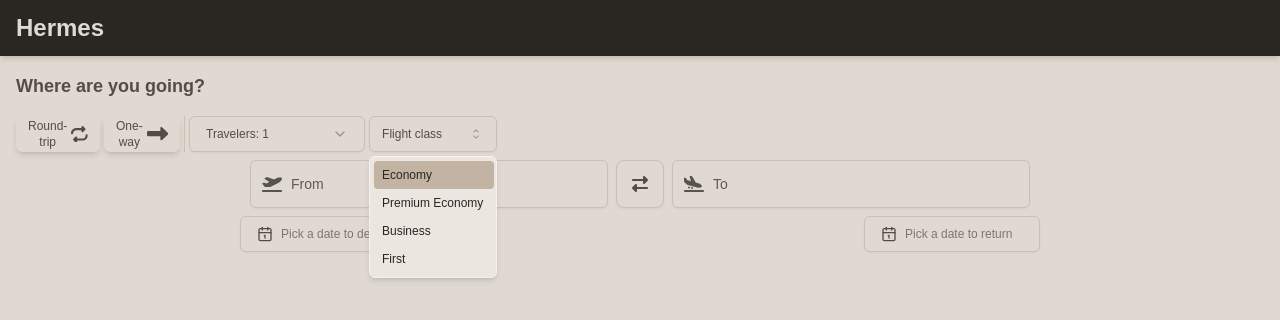
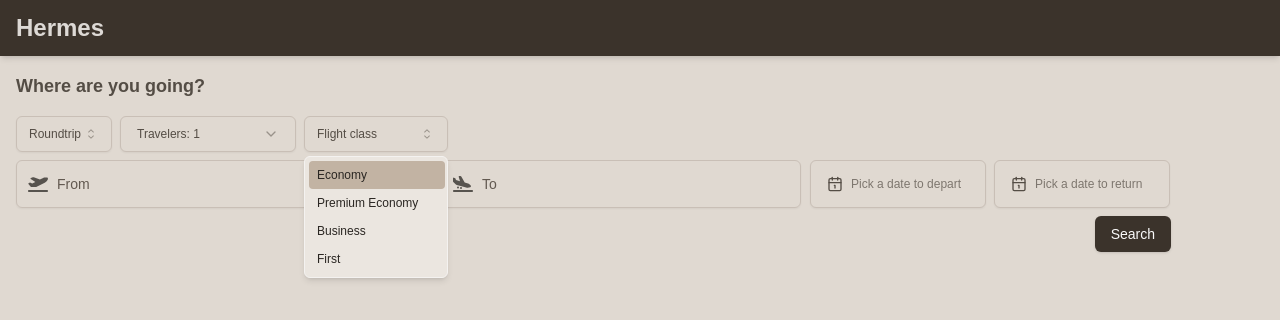
Before and after one commit to zaqreynolds/hermes, a Next.js app: page / in a window 1280 px wide. Both pictures are taken after a click on the button "Flight class". Shown: the top 320 px of the page. Built offline with nearby package versions, Linux system fonts and the light colour scheme.

Commit message:
style(css): Update primary color shade and layout styles
- Adjusted the primary color shade in the CSS file for better contrast.
- Refactored layout components to improve alignment and spacing.

```diff
--- a/app/globals.css
+++ b/app/globals.css
@@ -20,7 +20,7 @@
     --card-foreground: 30 10% 15%;
     --popover: 30 20% 90%;
     --popover-foreground: 30 10% 15%;
-    --primary: 30 30% 35%; /* Deep brown for primary accents */
+    --primary: 30 15% 20%; /* Deep brown for primary accents */
     --primary-foreground: 0 0% 98%;
     --secondary: 30 10% 85%; /* Soft beige for secondary accents */
     --secondary-foreground: 30 10% 15%;
--- a/app/layout.tsx
+++ b/app/layout.tsx
@@ -35,7 +35,7 @@
         className={`${geistSans.variable} ${geistMono.variable} antialiased`}
       >
         <main className="flex flex-col items-center sm:items-start h-screen overflow-hidden bg-opacity-90">
-          <h1 className="w-full text-left text-2xl font-bold py-3 pl-4 bg-secondary-foreground text-secondary shadow-md">
+          <h1 className="w-full text-left text-2xl font-bold py-3 pl-4 bg-primary text-secondary shadow-md">
             Hermes
           </h1>
           {children}
--- a/app/page.tsx
+++ b/app/page.tsx
@@ -8,8 +8,6 @@
   faPlaneArrival,
   faPlaneDeparture,
   faPlaneUp,
-  faRepeat,
-  faRightLong,
   faTimesCircle,
 } from "@fortawesome/free-solid-svg-icons";
 import { FontAwesomeIcon } from "@fortawesome/react-fontawesome";
@@ -25,11 +23,10 @@
 import { Calendar1Icon, ChevronDown } from "lucide-react";
 import { format } from "date-fns";
 import { Calendar } from "@/components/ui/calendar";
-import { ToggleGroup, ToggleGroupItem } from "@/components/ui/toggle-group";
-import { Separator } from "@/components/ui/separator";
 import {
   Select,
   SelectContent,
+  SelectGroup,
   SelectItem,
   SelectTrigger,
   SelectValue,
@@ -109,6 +106,7 @@
   const [adults, setAdults] = useState<number>(1);
   const [children, setChildren] = useState<number>(0);
   const [infants, setInfants] = useState<number>(0);
+  const [isOneWay, setIsOneWay] = useState<boolean>(false);
 
   const { isMobile } = useScreenSize();
 
@@ -352,26 +350,33 @@
     );
   };
 
-  console.log("Selected Origin:", selectedOrigin);
-  console.log("Selected Destination:", selectedDestination);
-
   return (
     <div className="w-full flex flex-col p-4 overflow-auto">
       <h2 className="text-lg font-semibold mb-4">Where are you going?</h2>
-      <div className="flex flex-col">
-        <div className="flex w-full pb-2">
+      {/* form Div */}
+      <div className="flex flex-col w-full max-w-[1155px] justify-items-center">
+        <div className="flex w-full gap-1 pb-2 ">
           {/* Roundtrip vs Oneway toggle */}
-          <ToggleGroup type="single">
-            <ToggleGroupItem value="roundTrip" className="shadow-md">
-              <span className="mr-1 text-xs">Round-trip</span>
-              <FontAwesomeIcon icon={faRepeat} />
-            </ToggleGroupItem>
-            <ToggleGroupItem value="oneWay" className="shadow-md">
-              <span className="mr-1 text-xs">One-way</span>
-              <FontAwesomeIcon icon={faRightLong} />
-            </ToggleGroupItem>
-          </ToggleGroup>
-          <Separator orientation="vertical" className="mx-1 bg-input" />
+
+          <Select
+            value={isOneWay ? "oneWay" : "roundtrip"}
+            onValueChange={(value) => setIsOneWay(value === "oneWay")}
+          >
+            <SelectTrigger className="w-24 text-xs mr-1 hover:bg-accent">
+              <SelectValue>{isOneWay ? "One-Way" : "Roundtrip"}</SelectValue>
+            </SelectTrigger>
+            <SelectContent className="w-24 min-w-fit">
+              <SelectGroup className="w-full">
+                <SelectItem value="oneWay" className="text-xs mr-1 pr-1 ">
+                  One-Way
+                </SelectItem>
+                <SelectItem value="roundtrip" className="text-xs  mr-1 pr-1">
+                  Roundtrip
+                </SelectItem>
+              </SelectGroup>
+            </SelectContent>
+          </Select>
+
           <Popover>
             <PopoverTrigger asChild>
               <Button
@@ -382,7 +387,6 @@
                 <ChevronDown className="opacity-50" />
               </Button>
             </PopoverTrigger>
-
             <PopoverContent className="flex flex-col w-fit p-3 space-y-3 ">
               {/* Adults */}
               <div className="flex items-center justify-between  w-40">
@@ -460,10 +464,11 @@
 
           {/* Flight Class Select */}
           <Select>
-            <SelectTrigger className="w-32 text-xs">
+            <SelectTrigger className="w-36 text-xs hover:bg-accent">
               <SelectValue placeholder="Flight class" />
             </SelectTrigger>
-            <SelectContent className="w-32">
+            <SelectContent className="w-36">
+              <SelectGroup>
                 <SelectItem value="economy" className="text-xs  pr-1 ">
                   Economy
                 </SelectItem>
@@ -476,27 +481,31 @@
                 <SelectItem value="first" className="text-xs  pr-1 ">
                   First
                 </SelectItem>
+              </SelectGroup>
             </SelectContent>
           </Select>
         </div>
-        <div className="relative flex flex-col justify-center pb-2 sm:flex-row gap-4 sm:gap-2">
+        <div className="relative flex flex-col justify-start pb-2 sm:flex-row gap-1 sm:gap-2">
           {/* Origin Input */}
-          <div className="flex w-full flex-1 justify-end">
+          <div className="flex w-full justify-start">
             <Popover
               open={originPopoverOpen}
               onOpenChange={setOriginPopoverOpen}
             >
               <PopoverTrigger asChild>
-                <div className="relative w-full max-w-[358px]">
+                <div
+                  className={cn("relative", isMobile ? "w-full" : "w-[360px]")}
+                >
                   <FontAwesomeIcon
                     icon={faPlaneDeparture}
                     className="absolute left-3 top-1/2 -translate-y-1/2 h-5 w-5 text-stone-600 z-10"
                   />
                   <div className="relative">
                     <Input
-                      className={`w-full h-12 pl-10 pr-10 hover:shadow hover:bg-accent focus:bg-muted ${
-                        selectedOrigin ? `pt-5 pb-1` : ""
-                      }`}
+                      className={cn(
+                        "w-full h-12 pl-10 pr-10 hover:shadow hover:bg-accent focus:bg-muted",
+                        selectedOrigin && "pt-5 pb-1"
+                      )}
                       placeholder="From"
                       value={searchOriginQuery}
                       onChange={(e) => setSearchOriginQuery(e.target.value)}
@@ -542,25 +551,28 @@
           <Button
             onClick={swapLocations}
             variant="outline"
-            className="absolute top-[50%] left-[80%] -translate-x-1/2 -translate-y-1/2 z-10 h-10 w-10 rounded-lg hover:shadow-md sm:static sm:translate-x-0 sm:translate-y-0 sm:h-12 sm:w-12"
+            className="absolute top-[33%] left-[80%] -translate-x-1/2 -translate-y-1/2 z-10 h-10 w-10 rounded-lg hover:shadow-md sm:static sm:translate-x-0 sm:translate-y-0 sm:h-12 sm:w-12"
           >
             <FontAwesomeIcon
               icon={faExchangeAlt}
               className={cn(
-                "transition-transform duration-300 transform",
+                "transition-transform duration-300 transform ",
+                isMobile ? "rotate-90" : "",
                 isRotated ? "rotate-180" : "rotate-0"
               )}
             />
           </Button>
 
           {/* Destination Input */}
-          <div className="flex w-full flex-1 justify-start">
+          <div className="flex w-full justify-start">
             <Popover
               open={destinationPopoverOpen}
               onOpenChange={setDestinationPopoverOpen}
             >
               <PopoverTrigger asChild>
-                <div className="relative w-full max-w-[358px]">
+                <div
+                  className={cn("relative", isMobile ? "w-full" : "w-[360px]")}
+                >
                   <FontAwesomeIcon
                     icon={faPlaneArrival}
                     className="absolute left-3 top-1/2 -translate-y-1/2 h-5 w-5 text-stone-600 z-10"
@@ -613,14 +625,13 @@
               </PopoverContent>
             </Popover>
           </div>
-        </div>
-        <div className="flex w-full justify-around">
+          <div className="flex w-full gap-2">
             {/* Departure Date Picker*/}
             <Popover>
               <PopoverTrigger asChild>
                 <Button
                   variant="outline"
-                className="w-44 justify-start text-left text-xs"
+                  className="w-44 h-full justify-start text-left text-xs"
                 >
                   <Calendar1Icon />
                   {departureDate ? (
@@ -658,7 +669,7 @@
               <PopoverTrigger asChild>
                 <Button
                   variant="outline"
-                className="w-44 justify-start text-left text-xs"
+                  className="w-44 h-full justify-start text-left text-xs"
                 >
                   <Calendar1Icon />
                   {returnDate ? (
@@ -668,7 +679,10 @@
                   )}
                 </Button>
               </PopoverTrigger>
-            <PopoverContent align="start" className="flex w-auto flex-col p-2">
+              <PopoverContent
+                align="start"
+                className="flex w-auto flex-col p-2"
+              >
                 <Calendar
                   mode="single"
                   selected={returnDate ?? undefined}
@@ -689,6 +703,10 @@
             </Popover>
           </div>
         </div>
+        <div className="flex justify-end">
+          <Button className="w-fit ">Search</Button>
+        </div>
+      </div>
     </div>
   );
 }
```
Lines whose indentation alone changed are shown as unchanged.
